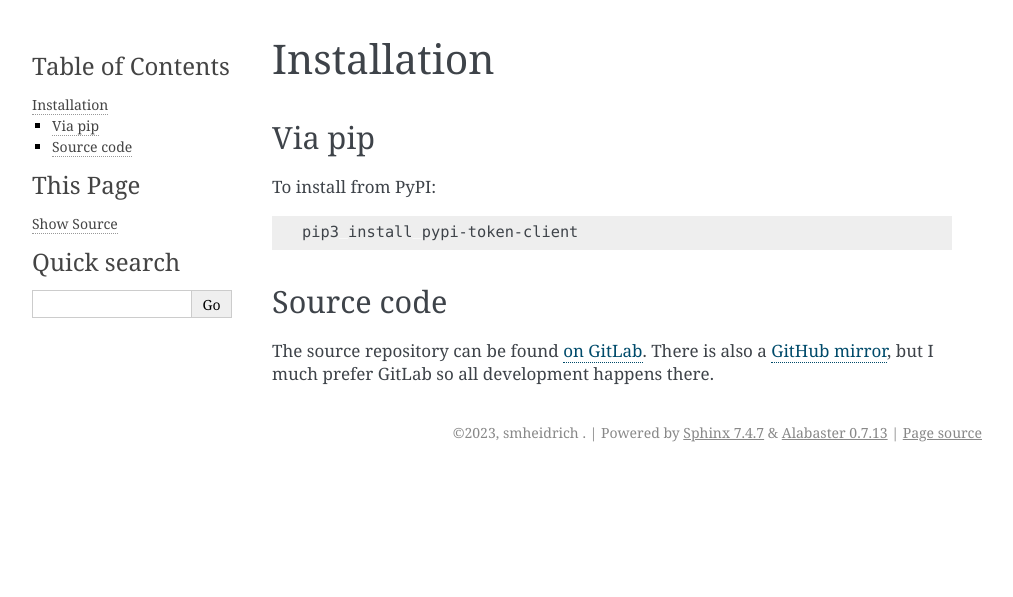
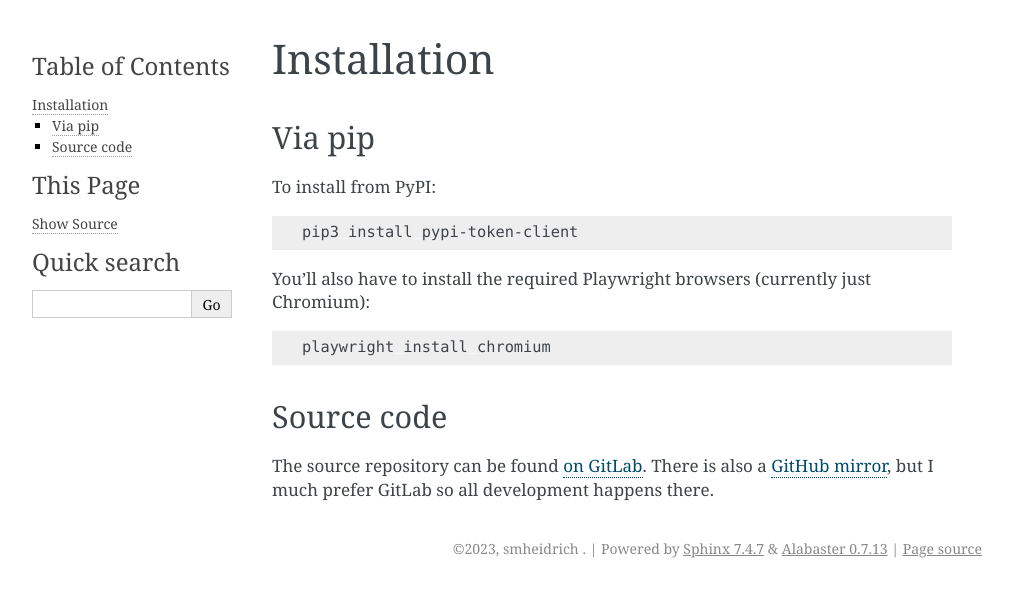
Before and after one commit to smheidrich/pypi-token-client, a Sphinx documentation site: the page built from doc/installation.rst, in a window 1280 px wide. Shown: the top 597 px of the page, without its empty margins (138-1151 px from the left). Built offline with Sphinx 7.4.7, drawn with Linux system fonts in a browser that asks for light colours.

Commit message:
Add Playwright install instructions

```diff
--- a/doc/installation.rst
+++ b/doc/installation.rst
@@ -10,6 +10,12 @@ To install from PyPI:
 
   pip3 install pypi-token-client
 
+You'll also have to install the required Playwright browsers (currently just
+Chromium):
+
+.. code:: bash
+
+   playwright install chromium
 
 Source code
 -----------
```
